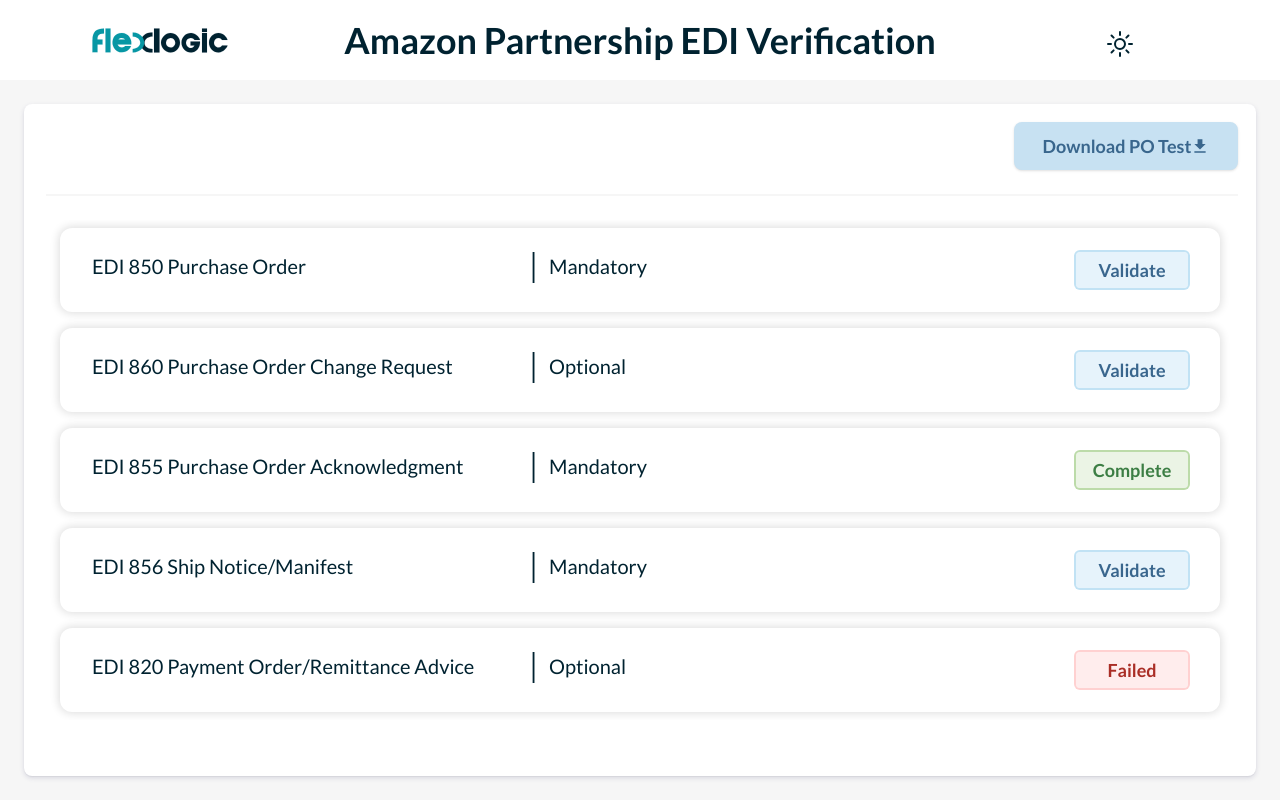
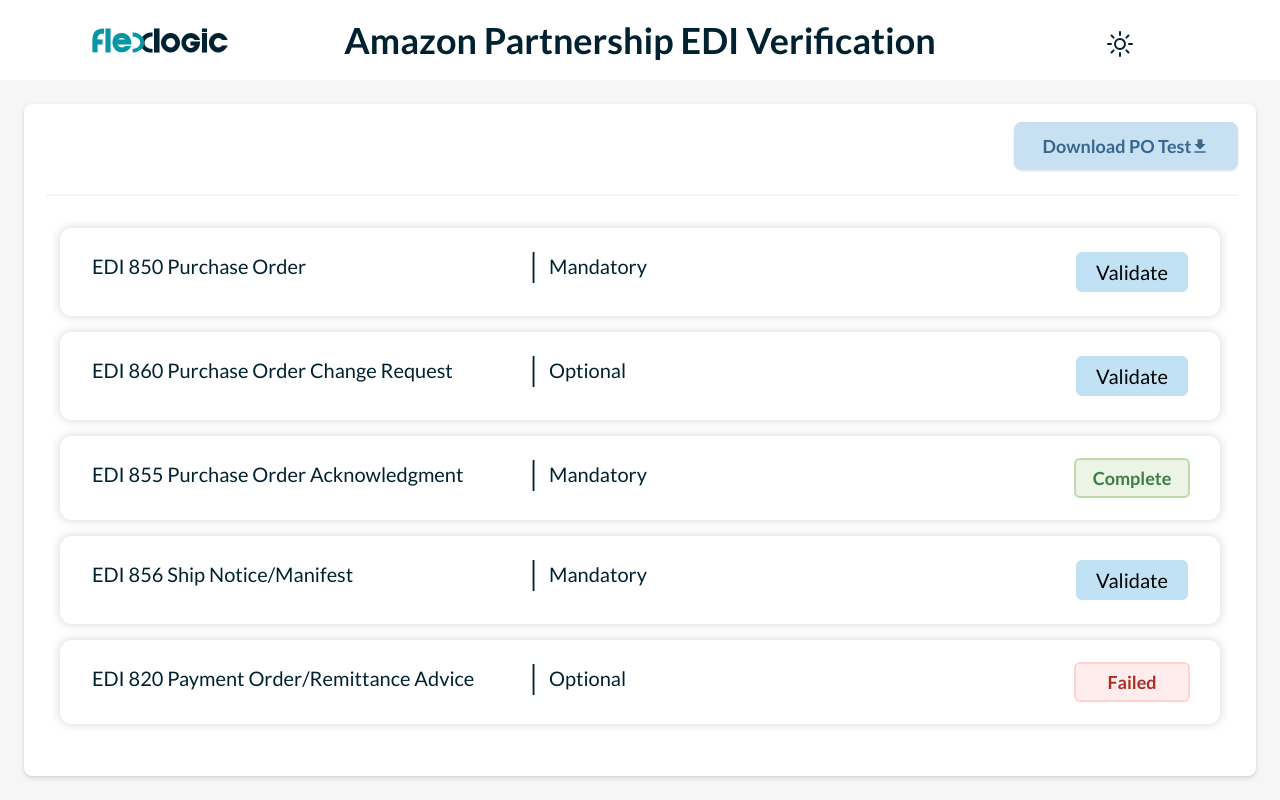
Before and after one commit to Mazomenos/Flexlogic_Onboarding, a Next.js app: page /Cliente/1 in a window 1280 px wide. Built offline with nearby package versions, Linux system fonts and the light colour scheme.

Commit message:
feat: use validation button when LI is ready to validate

```diff
--- a/src/app/(dashboard)/Cliente/[id]/page.tsx
+++ b/src/app/(dashboard)/Cliente/[id]/page.tsx
@@ -9,6 +9,7 @@
 import Errors from "../docs/Errors";
 import { useState } from "react";
 import { Status } from "../enums/Status";
+import ValidateButton from "../components/ValidateButton";
 
 type EDI = {
   id: number;
@@ -34,7 +35,7 @@
 
   const openError = (con: boolean) => {
     setIsErrorModalOpen(con);
-  }
+  };
 
   return (
     <div className="h-full flex flex-col">
@@ -47,7 +48,11 @@
       <BrakeRule />
       <div className="max-h-full flex flex-col items-center w-full overflow-y-auto overscroll-none">
         {edi.map((partnership, index) => (
-          <ListItem key={index} path={partnership.status == Status.FAILED ? partnership.EDIDoc : ""} onClick={() => openError(true)} >
+          <ListItem
+            key={index}
+            path={partnership.status == Status.FAILED ? partnership.EDIDoc : ""}
+            onClick={() => openError(true)}
+          >
             <div className="flex flex-row w-full">
               <p className="basis-2/5">{partnership.EDIDoc} </p>
               <TfiLayoutLineSolid
@@ -59,7 +64,17 @@
                 {partnership.mandatory ? "Mandatory" : "Optional"}{" "}
               </p>
               <div className="basis-1/5 flex justify-end">
-                <Badge status={partnership.status} />
+                {partnership.status == Status.VALIDATE ? (
+                  <ValidateButton
+                    onClick={() => {
+                      console.log(partnership.id);
+                    }}
+                  >
+                    {partnership.status}
+                  </ValidateButton>
+                ) : (
+                  <Badge status={partnership.status} />
+                )}
               </div>
             </div>
           </ListItem>
```
